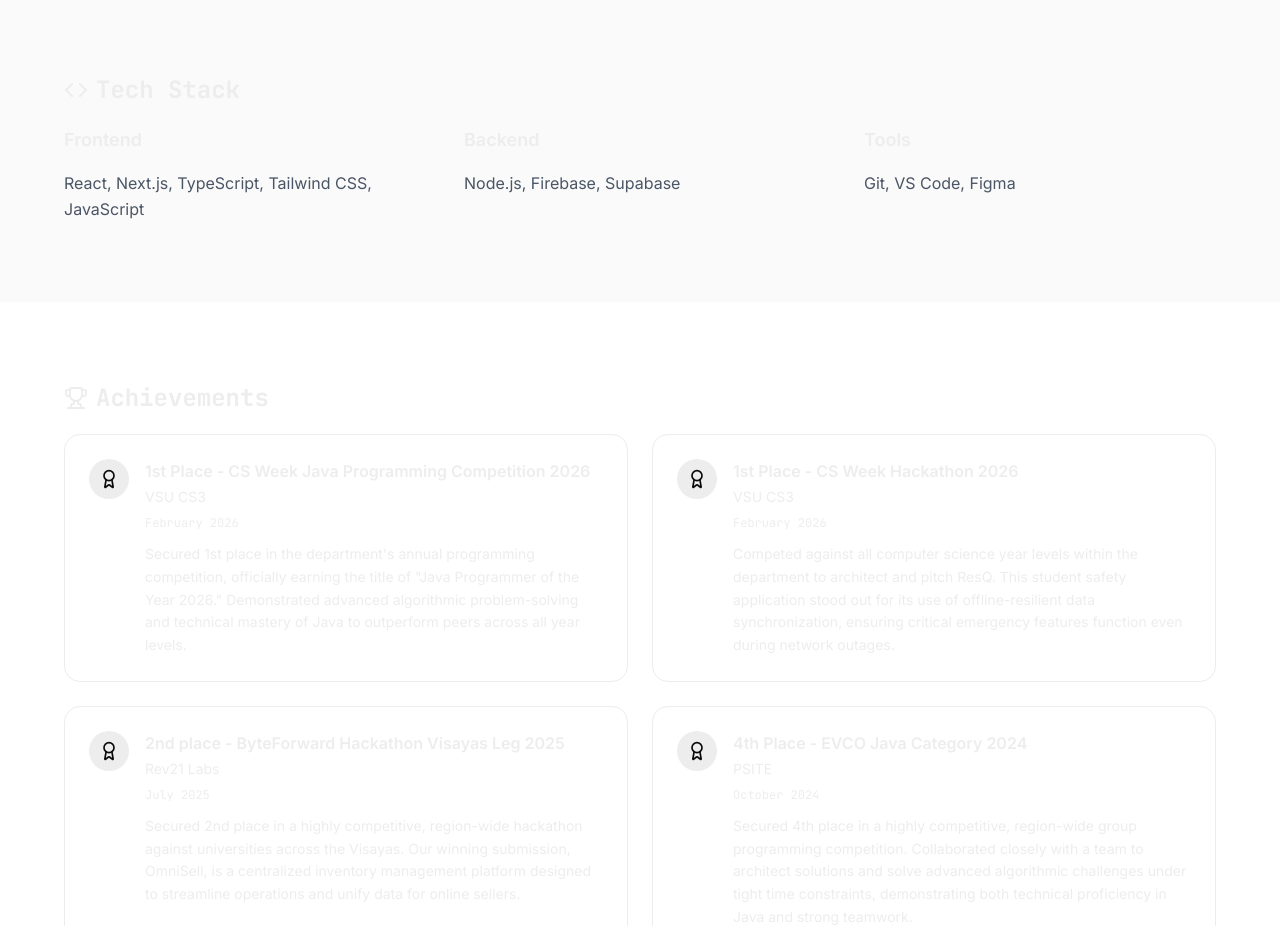
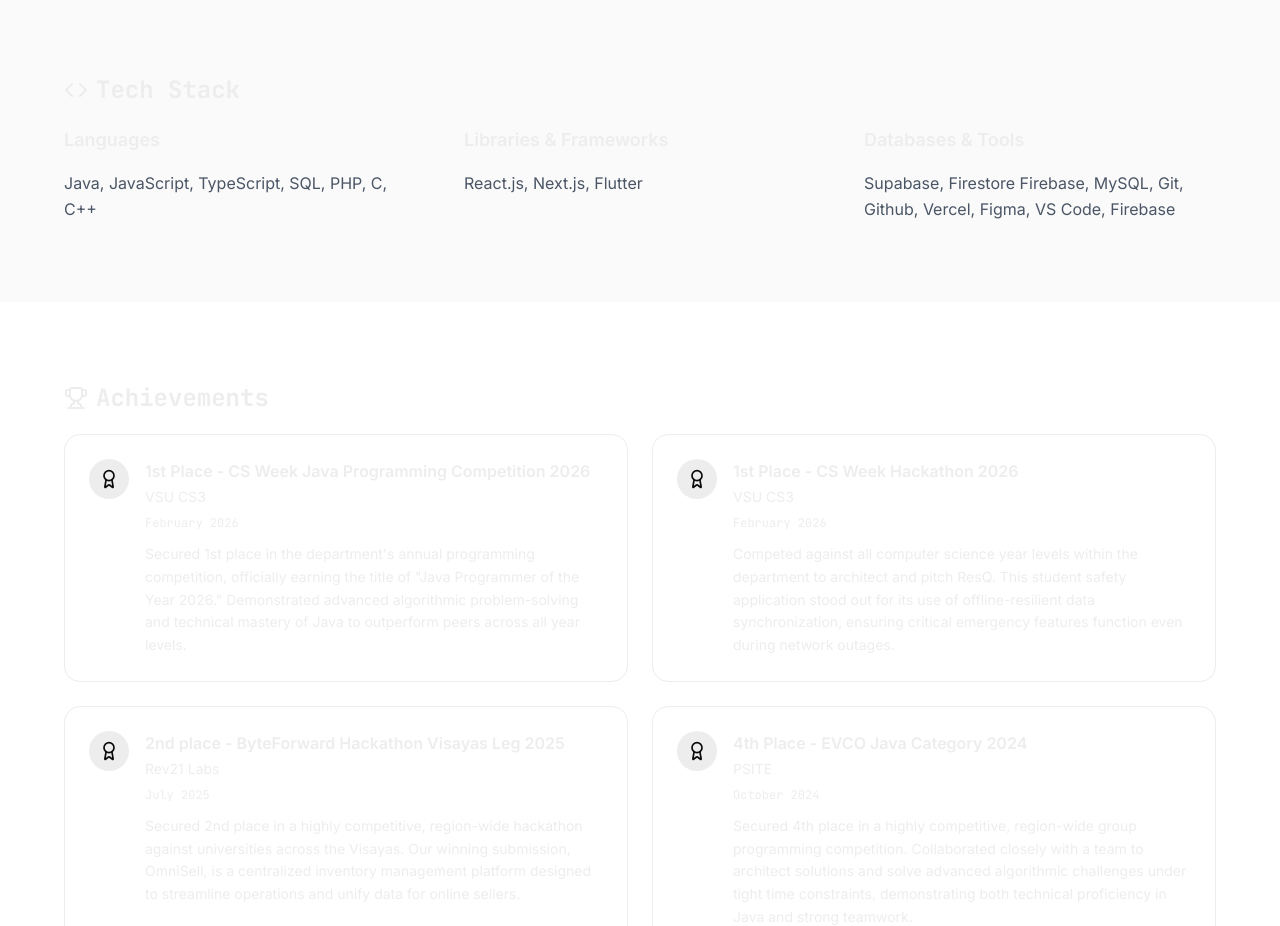
Before and after one commit to xy-real/portfolio-new, a Next.js app: page / in a window 1280 px wide. Shown: the part 5020-5946 px from the top of the page. Built offline with nearby package versions, Linux system fonts and the light colour scheme.

Commit message:
feat: restructure Skills component to categorize technologies into Languages, Libraries & Frameworks, and Databases & Tools

```diff
--- a/app/components/Skills.tsx
+++ b/app/components/Skills.tsx
@@ -12,18 +12,16 @@ export default function Skills() {
         </div>
         <div className="grid md:grid-cols-3 gap-12">
           <div>
-            <h3 className="text-lg font-semibold mb-4">Frontend</h3>
-            <p className="text-gray-600 leading-relaxed">
-              React, Next.js, TypeScript, Tailwind CSS, JavaScript
-            </p>
+            <h3 className="text-lg font-semibold mb-4">Languages</h3>
+            <p className="text-gray-600 leading-relaxed">Java, JavaScript, TypeScript, SQL, PHP, C, C++</p>
           </div>
           <div>
-            <h3 className="text-lg font-semibold mb-4">Backend</h3>
-            <p className="text-gray-600 leading-relaxed">Node.js, Firebase, Supabase</p>
+            <h3 className="text-lg font-semibold mb-4">Libraries & Frameworks</h3>
+            <p className="text-gray-600 leading-relaxed">React.js, Next.js, Flutter</p>
           </div>
           <div>
-            <h3 className="text-lg font-semibold mb-4">Tools</h3>
-            <p className="text-gray-600 leading-relaxed">Git, VS Code, Figma</p>
+            <h3 className="text-lg font-semibold mb-4">Databases & Tools</h3>
+            <p className="text-gray-600 leading-relaxed">Supabase, Firestore Firebase, MySQL, Git, Github, Vercel, Figma, VS Code, Firebase</p>
           </div>
         </div>
       </div>
```
